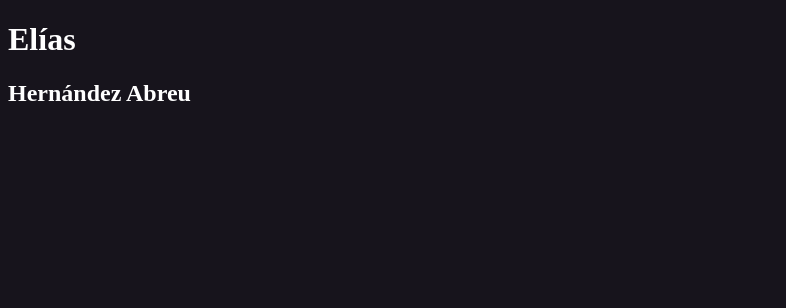
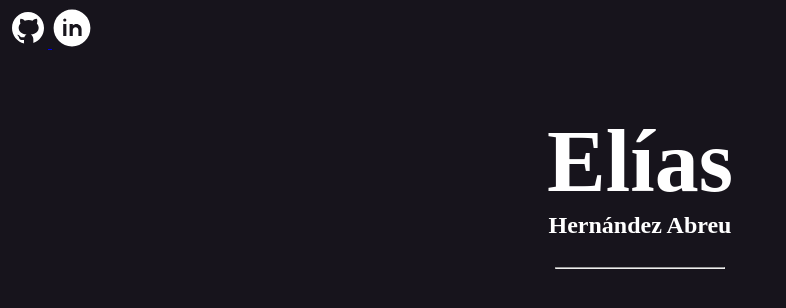
Before and after one commit to neyhden/neyhden, a plain HTML site: page docs/index.html in a window 1280 px wide. Shown: the whole page, without its empty margins (0-786 px from the left). Drawn offline with Linux system fonts and the light colour scheme.

Commit message:
better portfolio

```diff
--- a/docs/index.html
+++ b/docs/index.html
@@ -6,7 +6,20 @@
         <link rel="stylesheet" href="style.css">
     </head>
     <body>
-        <h1>Elías</h1>
-        <h2>Hernández Abreu</h2>
+        <header>
+            <a href="https://github.com/neyhden/neyhden">
+                <img src="images/github.svg" alt="github">
+            </a>
+            <a href="https://www.linkedin.com/in/elias-hernandez-abreu/">
+                <img src="images/linkedin.svg" alt="linkedin">
+            </a>
+        </header>
+        <div class="row">
+            <div class="column">
+                <h1>Elías</h1>
+                <h2>Hernández Abreu</h2>
+                <hr>
+            </div>
+        </div>
     </body>
 </html>
--- a/docs/style.css
+++ b/docs/style.css
@@ -2,3 +2,50 @@ body {
     background: #17141C;
     color: white;
 }
+
+h1 {
+    font-size: 88px;
+    margin-bottom: 0px;
+}
+
+h2 {
+    margin-top: 0px;
+}
+
+hr {
+    width: 90%;
+}
+
+img {
+    background: unset;
+    color: white;
+    fill: white;
+    width: 40px;
+    height: 40px;
+}
+
+path {
+    fill: white
+}
+
+button {
+    background: unset;
+    border: unset;
+    color: white;
+    font-size: 24px;
+    cursor: pointer;
+}
+
+.column {
+    display: flex;
+    flex-direction: column;
+    justify-content: center;
+    align-items: center;
+}
+
+.row {
+    display: flex;
+    flex-direction: row;
+    justify-content: center;
+    align-items: center;
+}
```
Also changed, not shown: docs/images/github.svg (added), docs/images/linkedin.svg (added).
